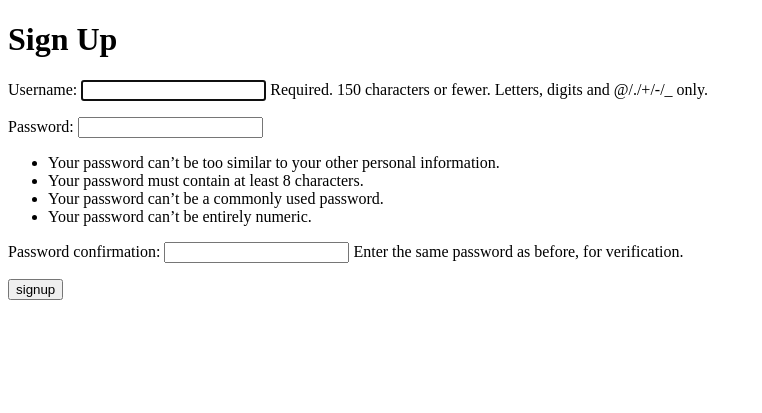
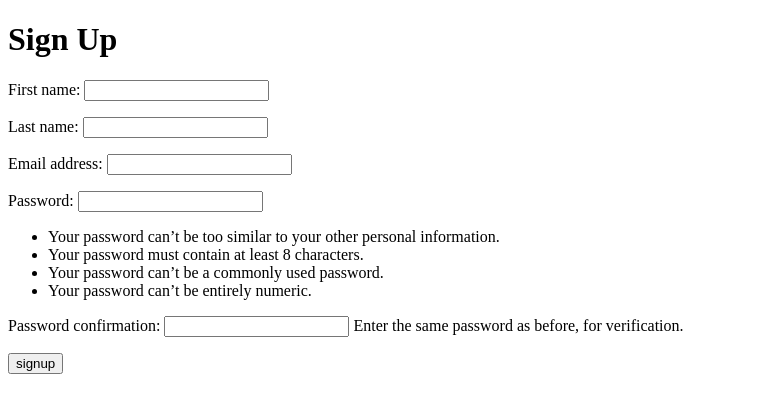
Before and after one commit to kowabunga/task_terminator, a Django app: page /accounts/sign_up in a window 1280 px wide. Shown: the part 68-481 px from the top of the page, without its empty margins (0-762 px from the left). Run offline with Django 4.2, Linux system fonts and the light colour scheme.

Commit message:
updated signup form and send email on completion

```diff
--- /dev/null
+++ b/main_app/forms.py
@@ -0,0 +1,24 @@
+from django import forms
+from django.contrib.auth.forms import UserCreationForm
+from django.contrib.auth.models import User
+from django.db import models
+
+
+class SignUpForm(UserCreationForm):
+    class Meta:
+        model = User
+        fields = [
+            "first_name",
+            "last_name",
+            "email",
+        ]
+
+        # This function is courtsey of https://stackoverflow.com/a/45623045/9666890
+        # Django uses usernames by default. In this case we don't want the user to have to enter one, so we manipulate some data.
+        # If the new to-be-saved user instance's username is not present, it will set the username to the to-be-saved user instance's email
+        # Then, runs the function before save so there is a username when it is saved
+        def set_username(sender, instance, **kwargs):
+            if not instance.username:
+                instance.username = f"{instance.first_name.capitalize()} {instance.last_name.capitalize()}"
+
+        models.signals.pre_save.connect(set_username, sender=User)
--- a/main_app/templates/registration/signup.html
+++ b/main_app/templates/registration/signup.html
@@ -9,7 +9,9 @@
 
 <form method="post" action="{% url 'sign_up' %}">
   {% csrf_token %}
-  {{ form.as_p }}
+  <table>
+    {{ form.as_p}}
+  </table>
   <input type="submit" class="btn" value="signup">
 </form>
 
--- a/main_app/views.py
+++ b/main_app/views.py
@@ -1,10 +1,13 @@
 from django.contrib.auth import login
 from django.contrib.auth.mixins import LoginRequiredMixin
-from django.contrib.auth.forms import UserCreationForm
+
 from django.shortcuts import render, redirect
 from django.views.generic import DetailView, ListView
 from django.views.generic.edit import CreateView, DeleteView, UpdateView
 from django.core.mail import send_mail
+
+from django.contrib.auth.forms import UserCreationForm
+from .forms import SignUpForm
 
 from .models import Task
 
@@ -23,23 +26,25 @@ def sign_up(request):
     if request.method == "POST":
         # This is how to create a 'user' form object
         # that includes the data from the browser
-        form = UserCreationForm(request.POST)
+        form = SignUpForm(request.POST)
         if form.is_valid():
             # This will add the user to the database
             user = form.save()
+            print(user)
+            # user.username = user.first_name
             # This is how we log a user in via code
             send_email(
                 "Welcome to Task Terminator!",
                 "Thank you for signing up to task terminator. Take a look around the site to see what it can do for you.",
                 # replace this with user.email
-                "taskterminator@outlook.com",
+                user.email,
             )
             login(request, user)
             return redirect("tasks_index")
         else:
             error_message = "Invalid sign up - try again"
     # A bad POST or a GET request, so render signup.html with an empty form
-    form = UserCreationForm()
+    form = SignUpForm()
     context = {"form": form, "error_message": error_message}
 
     return render(request, "registration/signup.html", context)
```
